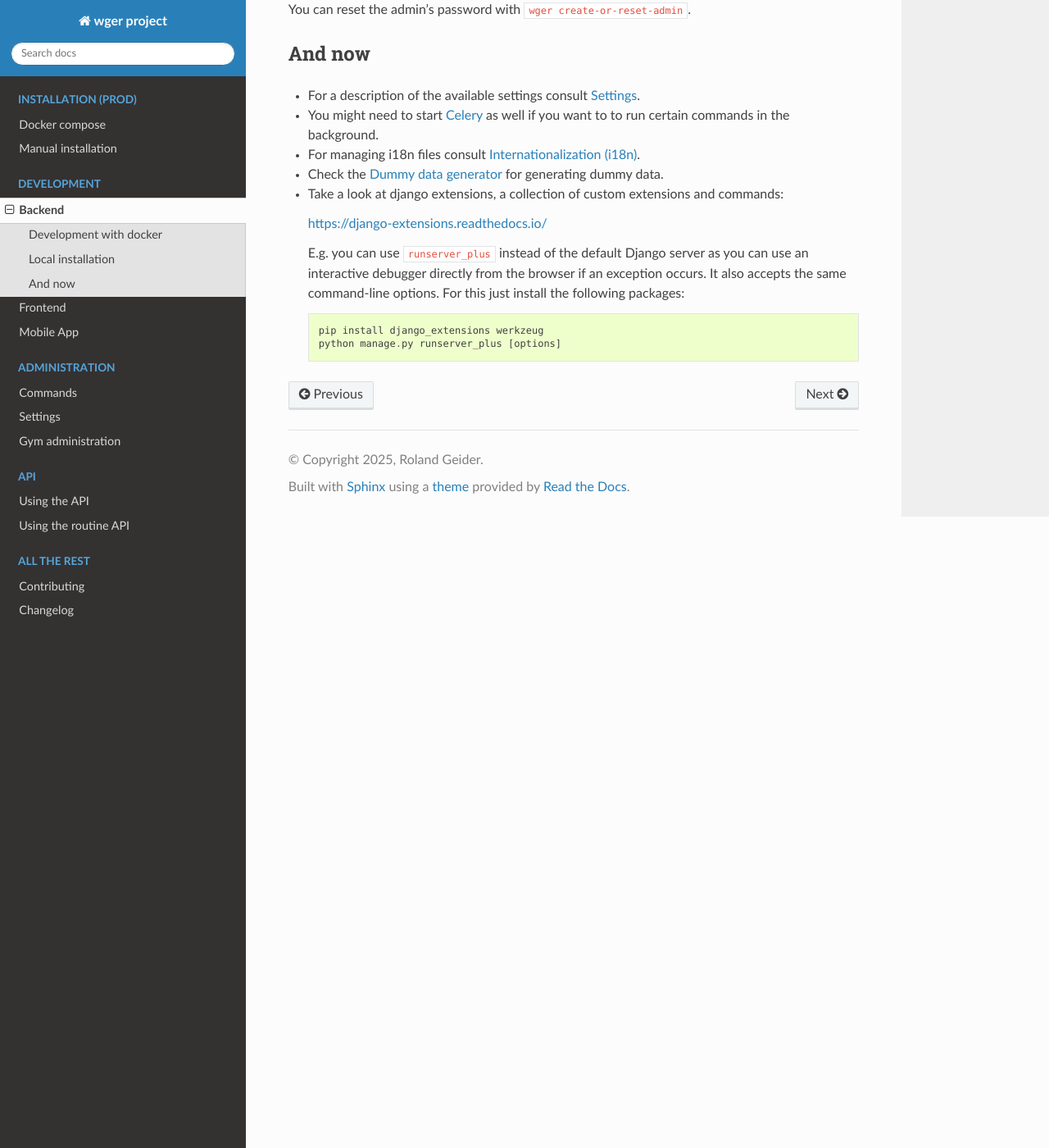
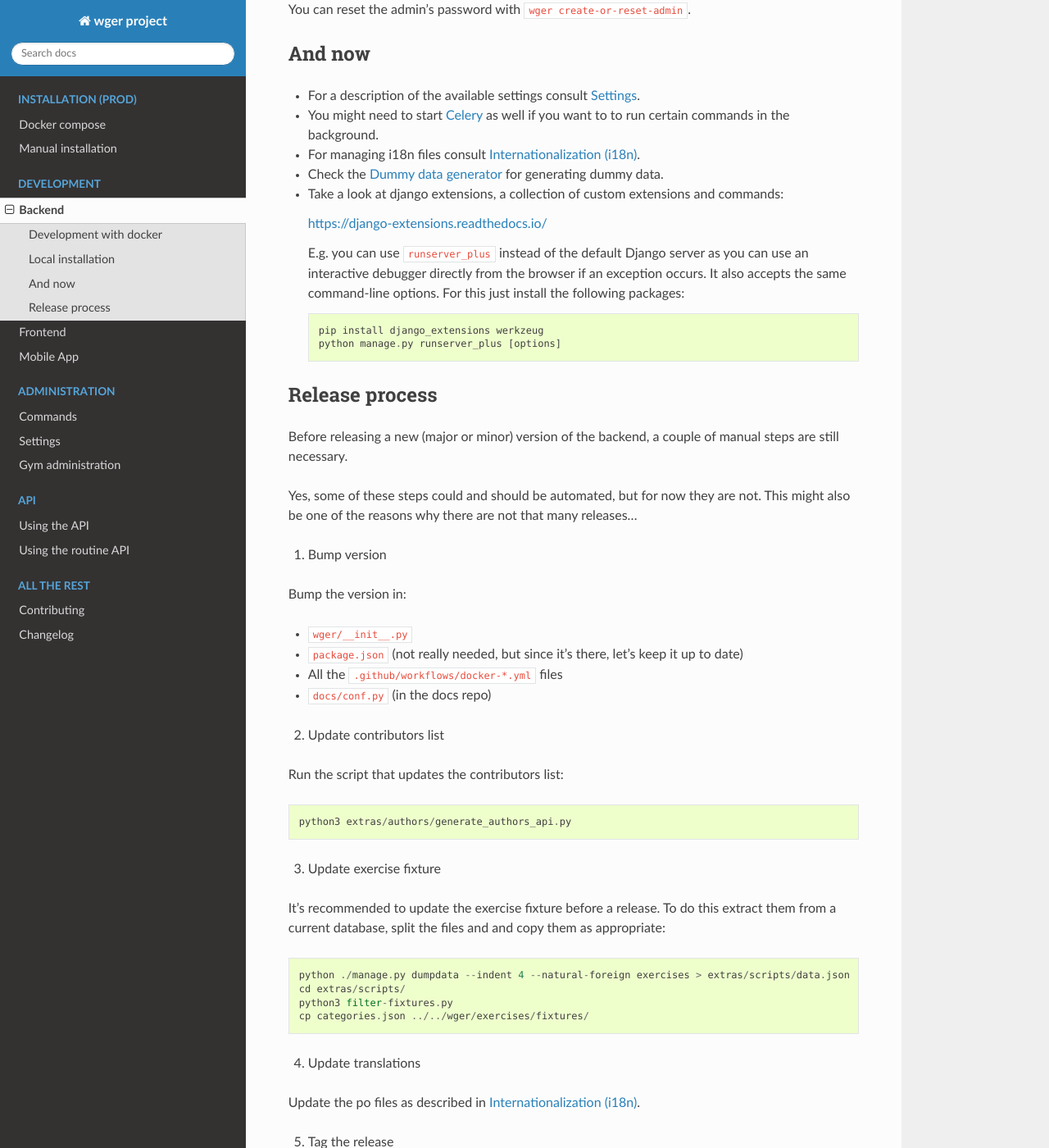
Before and after one commit to wger-project/docs, a Sphinx documentation site: the page built from docs/development/backend.rst, in a window 1280 px wide and 1400 px high, scrolled down 1502 px. Shown: the whole window at 82% size. Built offline with Sphinx 7.4.7 and the Read the Docs theme 3.1.0, drawn with Linux system fonts in a browser that asks for light colours; some of the changed text lies outside the part shown.

Commit message:
Start documenting the release process for the backend

```diff
--- a/docs/development/backend.rst
+++ b/docs/development/backend.rst
@@ -84,3 +84,60 @@ And now
 
     pip install django_extensions werkzeug
     python manage.py runserver_plus [options]
+
+
+Release process
+---------------
+Before releasing a new (major or minor) version of the backend, a couple of manual
+steps are still necessary.
+
+Yes, some of these steps could and should be automated, but for now they are not.
+This might also be one of the reasons why there are not that many releases...
+
+1) Bump version
+
+Bump the version in:
+
+* ``wger/__init__.py``
+* ``package.json`` (not really needed, but since it's there, let's keep it up to date)
+* All the ``.github/workflows/docker-*.yml`` files
+* ``docs/conf.py`` (in the docs repo)
+
+
+2) Update contributors list
+
+Run the script that updates the contributors list::
+
+  python3 extras/authors/generate_authors_api.py
+
+
+3) Update exercise fixture
+
+It's recommended to update the exercise fixture before a release. To do this extract
+them from a current database, split the files and and copy them as appropriate::
+
+    python ./manage.py dumpdata --indent 4 --natural-foreign exercises > extras/scripts/data.json
+    cd extras/scripts/
+    python3 filter-fixtures.py
+    cp categories.json ../../wger/exercises/fixtures/
+
+4) Update translations
+
+Update the po files as described in :ref:`i18n`.
+
+5) Tag the release
+
+Create a new tag for the release::
+
+  git tag -a 1.2.3 -m "Release 1.2.3"
+  git push origin 1.2.3
+
+6) Create a new release on GitHub
+
+Finally, create a new release on GitHub from the tag. Generate the description
+from the pull requests and edit if necessary. Copy this changelog to the docs
+repo and add it to the existing changelog.rst.
+
+7) Talk about it!
+
+Write an announcement, and post it on discord, mastodon, etc.
--- a/docs/development/mobile_app.rst
+++ b/docs/development/mobile_app.rst
@@ -51,9 +51,10 @@ If we use a new version, update the version in
 2) Dry-run release before uploading
 
 We use `fastlane <https://fastlane.tools/>`_ to automate the release process. To
-test the release process, install it first and then
+test the that the update works, you can make a dry-run
 
-* Increase build nr in pubspec.yaml (revert after the dry-run was successful)
+* Increase build nr in pubspec.yaml (revert after the dry-run was successful):
+  ``flutter pub run cider bump build``
 * ``flutter build appbundle --release``
 * ``bundle install``
 * ``bundle update fastlane``
```
Also changed, not shown: docs/development/frontend.rst (+5 -4 lines).
